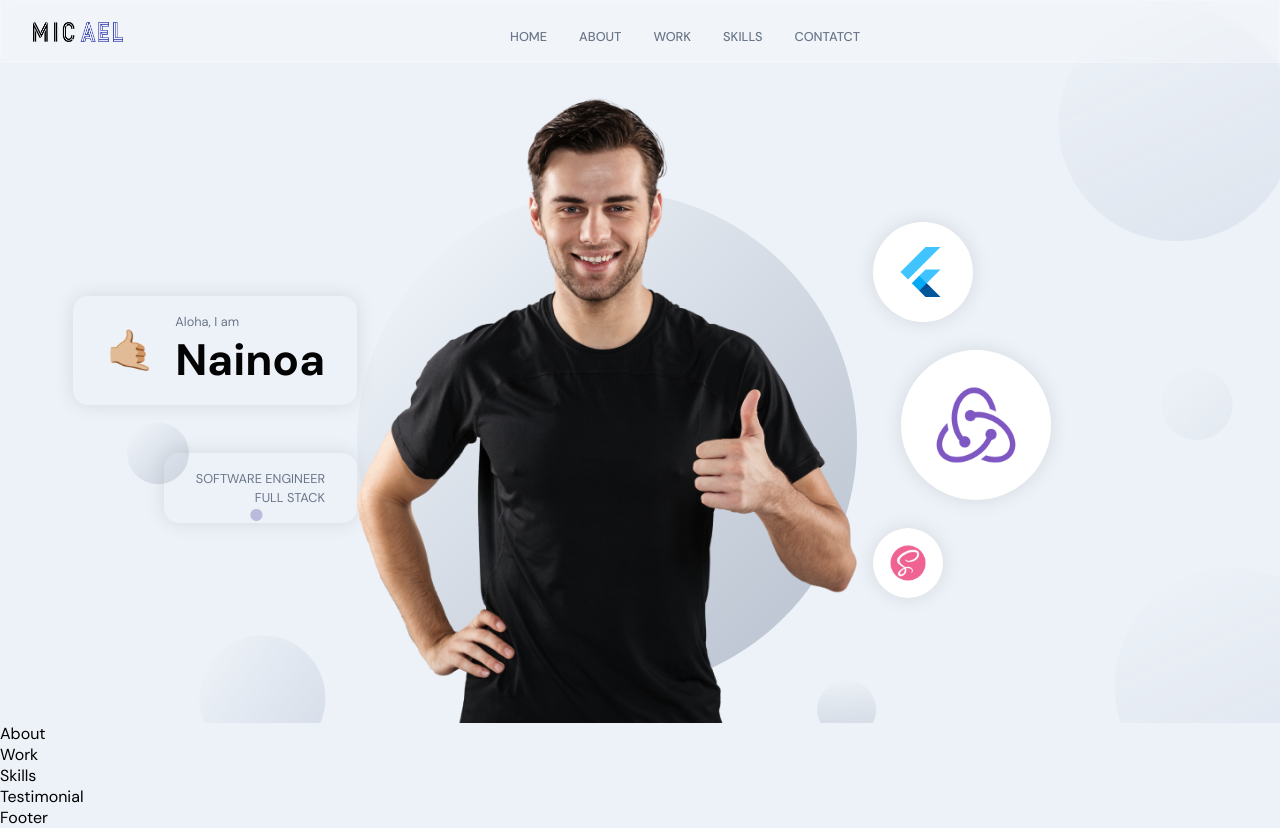
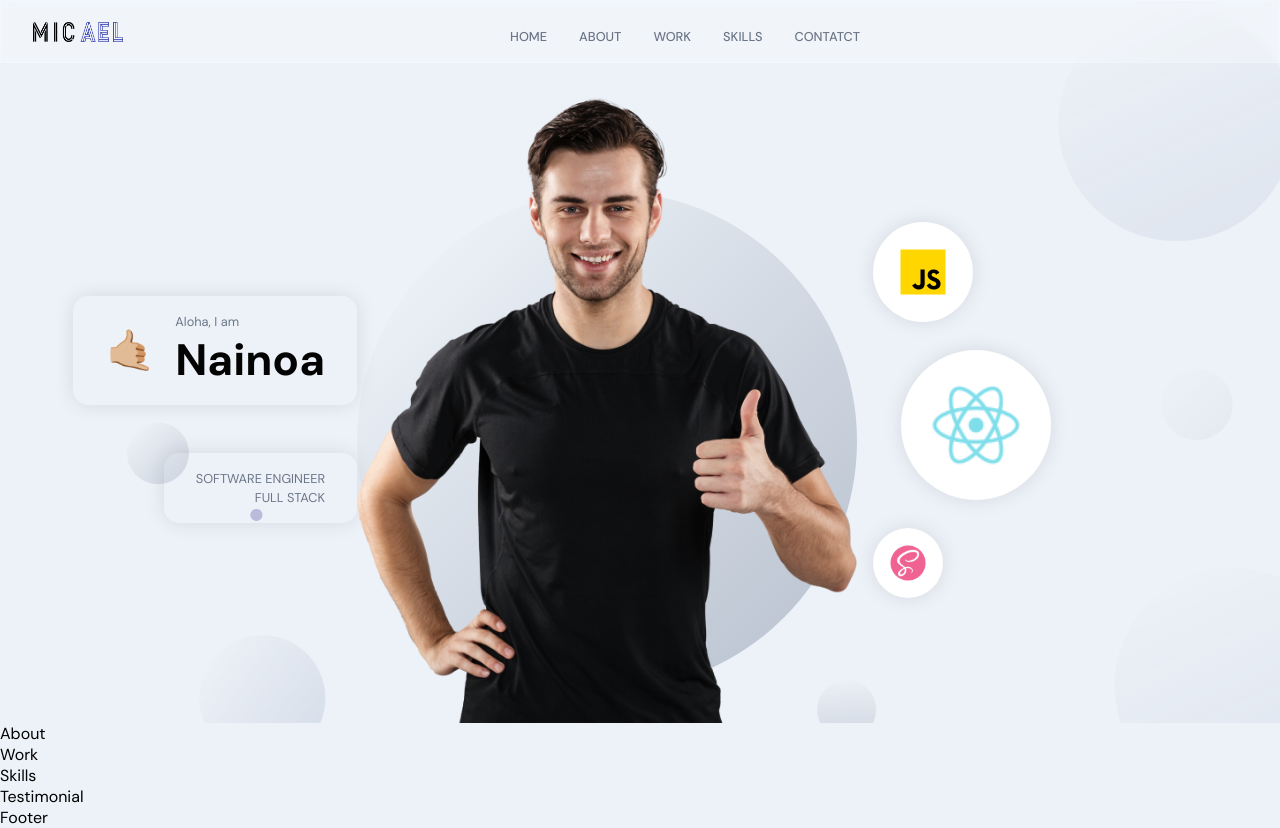
Before and after one commit to nainoaktv/nainoavillegas-portfolio, a React (Create React App) app in the folder frontend_react/: page / in a window 1280 px wide. Built offline with nearby package versions, Linux system fonts and the light colour scheme.

Commit message:
chore: replace temp logos with some of my skills

```diff
--- a/frontend_react/src/container/Header/Header.jsx
+++ b/frontend_react/src/container/Header/Header.jsx
@@ -59,7 +59,7 @@ const Header = () => {
         whileInView={scaleVariants.whileInView}
         className="app__header-circles"
       >
-        {[images.flutter, images.redux, images.sass].map((circle, idx) => (
+        {[images.javascript, images.react, images.sass].map((circle, idx) => (
           <div className="circle-cmp app__flex" key={`circle-${idx}`}>
             <img src={circle} alt="circle" />
           </div>
```
